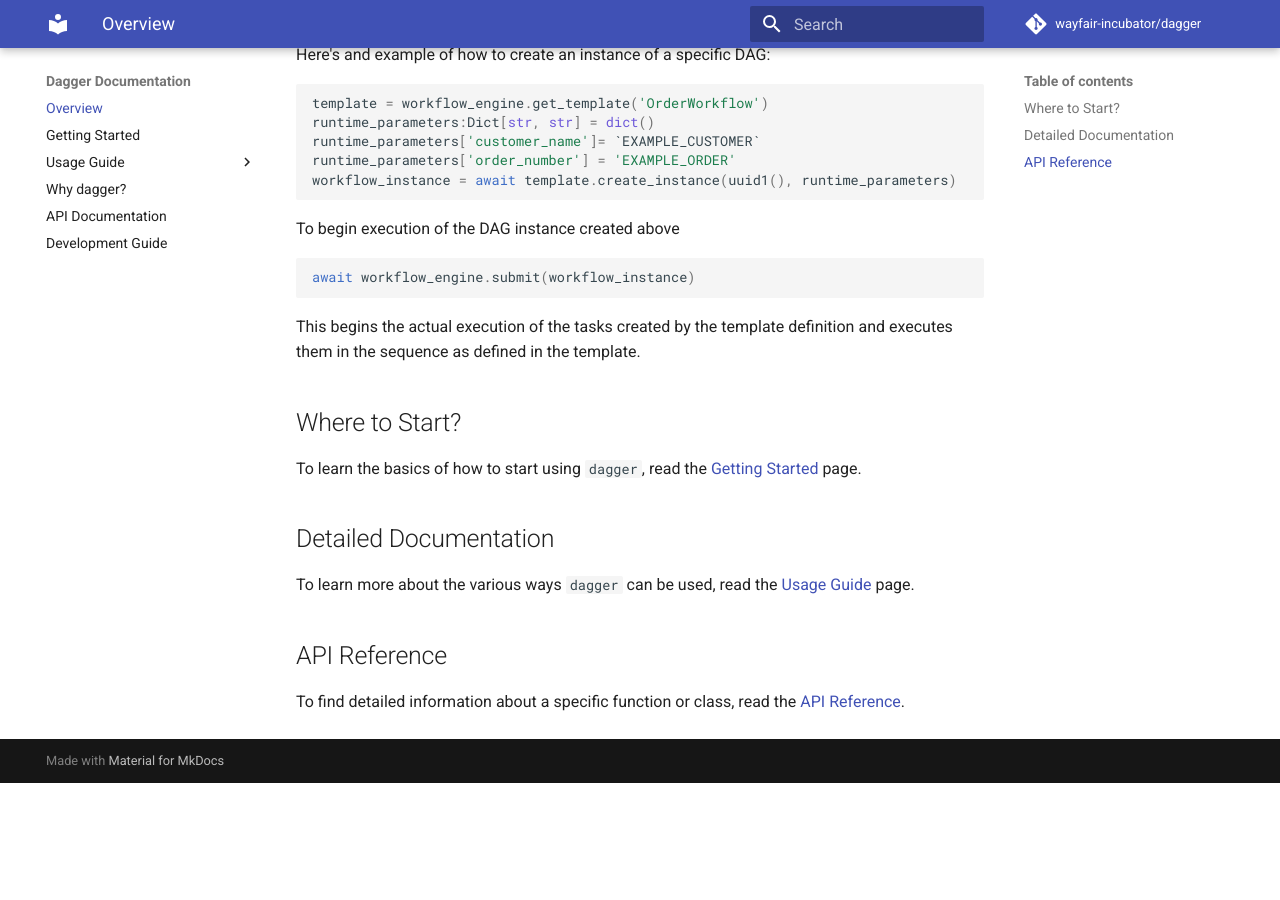
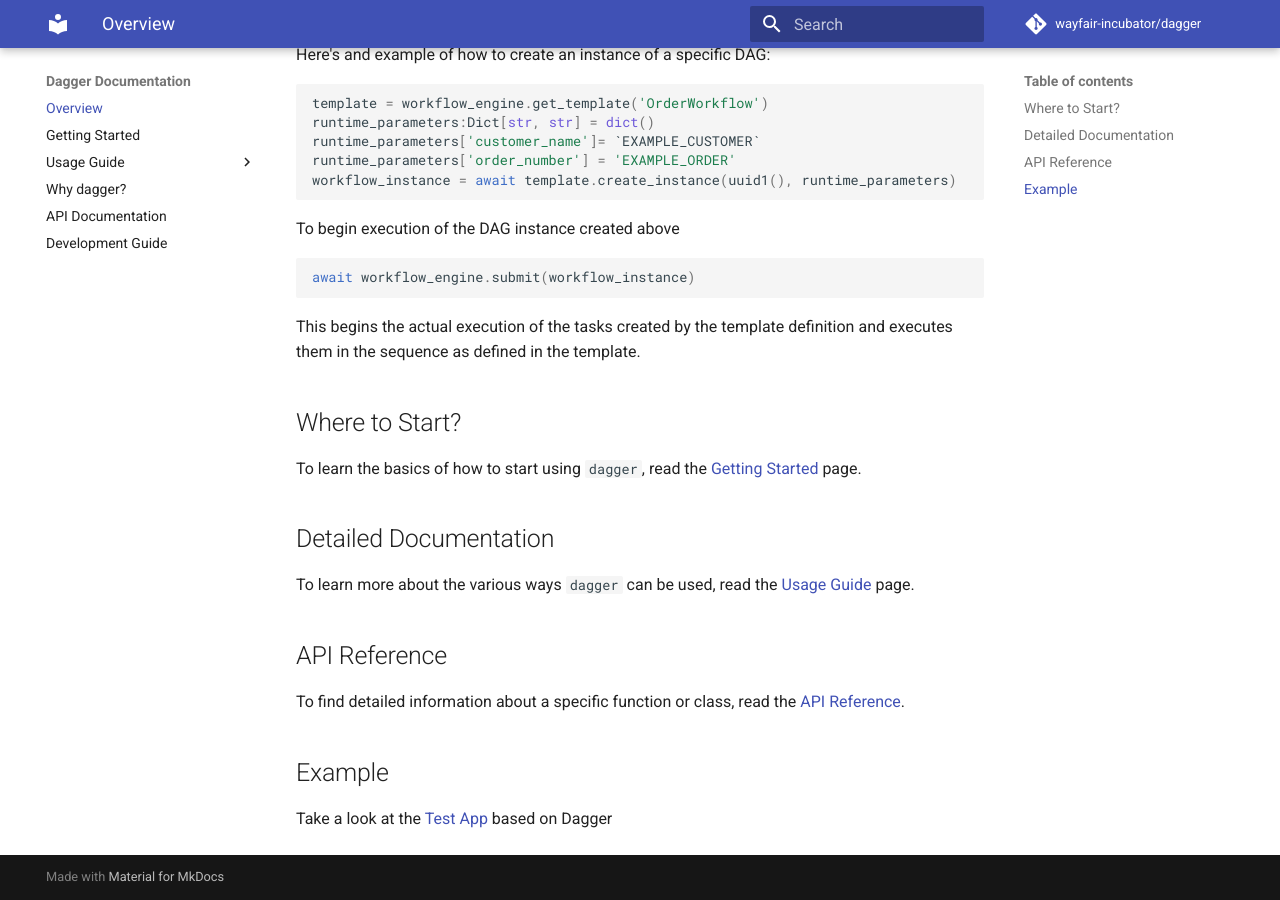
Before and after one commit to wayfair-incubator/dagger, an MkDocs documentation site: the page built from docs/index.md, in a window 1280 px wide and 900 px high, scrolled down 1709 px. Built offline with MkDocs 1.6.1 and Material for MkDocs 9.7.7, drawn with Linux system fonts in a browser that asks for light colours; comment, search, counter and statistics services are not loaded; the version menu is left out; before the commit the page ends 2492 px from its top, so only the background shows below that.

Commit message:
adding more docs

```diff
--- a/docs/index.md
+++ b/docs/index.md
@@ -113,6 +113,11 @@ To learn more about the various ways `dagger` can be used, read the [Usage Guide
 
 To find detailed information about a specific function or class, read the [API Reference][api-reference].
 
+## Example
+
+Take a look at the [Test App][test-app] based on Dagger
+
 [getting-started]: getting-started.md
 [usage-guide]: usage-guide/fundamentals.md
 [api-reference]: api.md
+[test-app]: https://github.com/wayfair-incubator/dagger/blob/main/integration_tests/test_app.py
```
Also changed, not shown: 2 other files.
